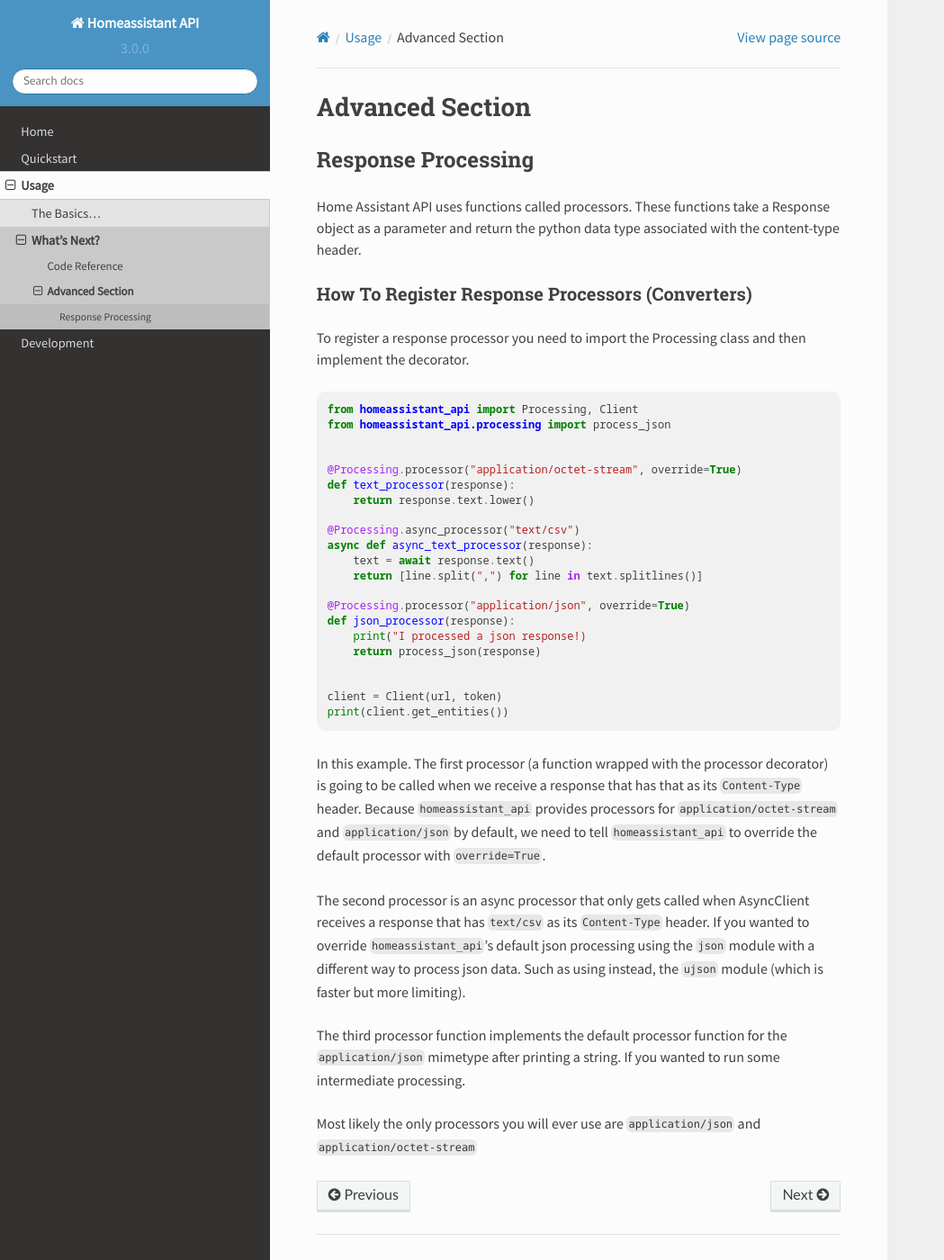
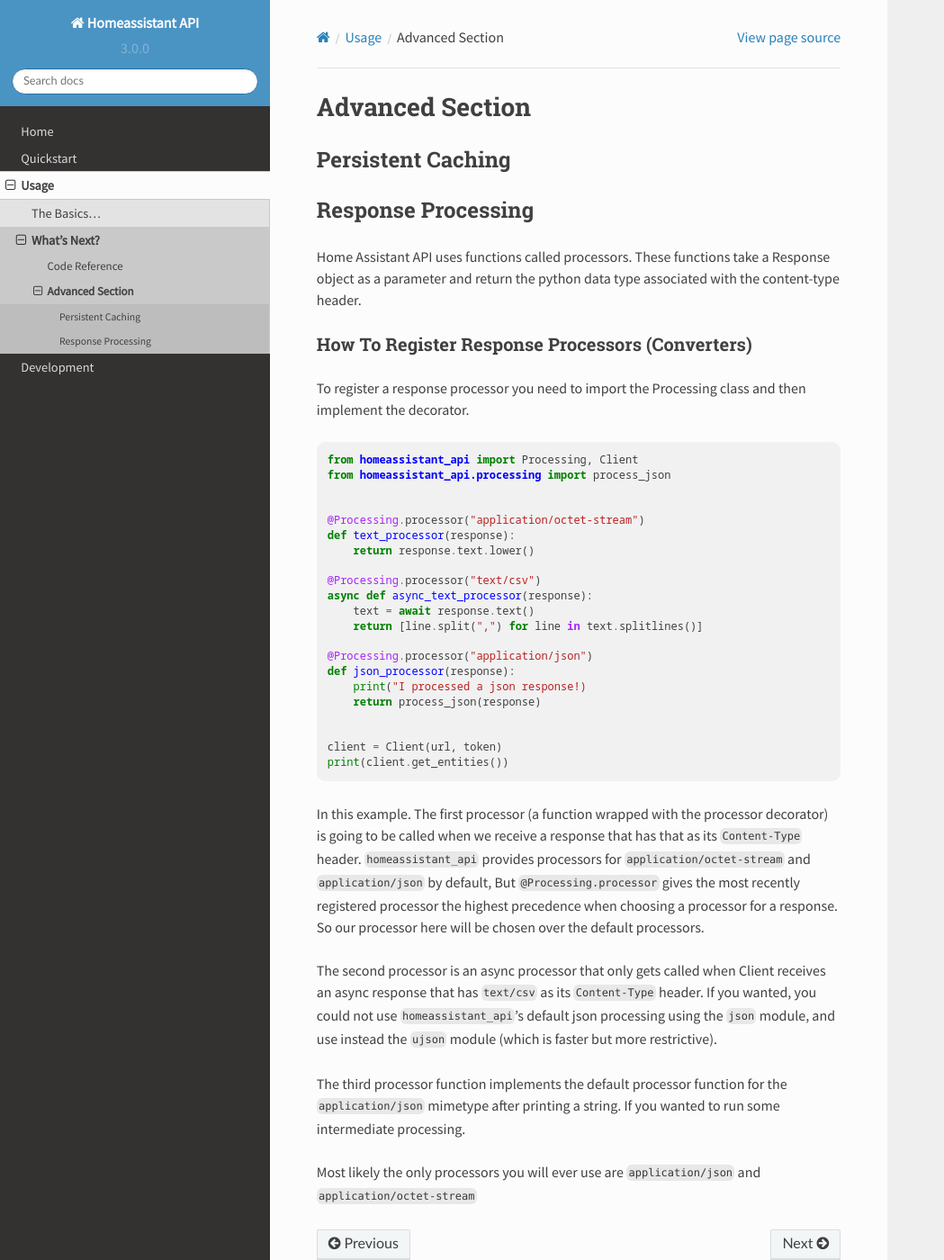
Before and after one commit to GrandMoff100/HomeAssistantAPI, a Sphinx documentation site: the page built from docs/advanced.rst, in a window 1280 px wide and 1400 px high. Shown: the whole window at 90% size, without its empty margins (0-1049 px from the left). Built offline with Sphinx 7.4.7 and the Read the Docs theme 2.0.0, drawn with Linux system fonts in a browser that asks for light colours.

```diff
--- a/docs/advanced.rst
+++ b/docs/advanced.rst
@@ -1,6 +1,10 @@
 *******************
 Advanced Section
 *******************
+
+Persistent Caching
+********************
+
 
 Response Processing
 **********************
@@ -19,16 +23,16 @@ To register a response processor you need to import the Processing class and the
     from homeassistant_api.processing import process_json
 
 
-    @Processing.processor("application/octet-stream", override=True)
+    @Processing.processor("application/octet-stream")
     def text_processor(response):
         return response.text.lower()
 
-    @Processing.async_processor("text/csv")
+    @Processing.processor("text/csv")
     async def async_text_processor(response):
         text = await response.text()
         return [line.split(",") for line in text.splitlines()]
 
-    @Processing.processor("application/json", override=True)
+    @Processing.processor("application/json")
     def json_processor(response):
         print("I processed a json response!)
         return process_json(response)
@@ -40,12 +44,13 @@ To register a response processor you need to import the Processing class and the
 
 In this example.
 The first processor (a function wrapped with the processor decorator) is going to be called when we receive a response that has that as its :code:`Content-Type` header.
-Because :code:`homeassistant_api` provides processors for :code:`application/octet-stream` and :code:`application/json` by default,
-we need to tell :code:`homeassistant_api` to override the default processor with :code:`override=True`.
+:code:`homeassistant_api` provides processors for :code:`application/octet-stream` and :code:`application/json` by default,
+But :code:`@Processing.processor` gives the most recently registered processor the highest precedence when choosing a processor for a response.
+So our processor here will be chosen over the default processors.
 
-The second processor is an async processor that only gets called when AsyncClient receives a response that has :code:`text/csv` as its :code:`Content-Type` header.
-If you wanted to override :code:`homeassistant_api`'s default json processing using the :code:`json` module with a different way to process json data.
-Such as using instead, the :code:`ujson` module (which is faster but more limiting).
+The second processor is an async processor that only gets called when Client receives an async response that has :code:`text/csv` as its :code:`Content-Type` header.
+If you wanted, you could not use :code:`homeassistant_api`'s default json processing using the :code:`json` module,
+and use instead the :code:`ujson` module (which is faster but more restrictive).
 
 The third processor function implements the default processor function for the :code:`application/json` mimetype after printing a string.
 If you wanted to run some intermediate processing.
--- a/pyproject.toml
+++ b/pyproject.toml
@@ -45,11 +45,13 @@ disable = [
     "invalid-name",
     "duplicate-code",
     "no-member",
-    "too-few-public-methods"
+    "too-few-public-methods",
+    "too-many-arguments"
 ]
 
 [tool.pylint.master]
 extension-pkg-whitelist = ["pydantic"]
+ignore-paths = ["examples"]
 
 [tool.bandit]
 skips = ["B105"]
```
Also changed, not shown: docs/usage.rst (+27 -20 lines), 8 other files.
